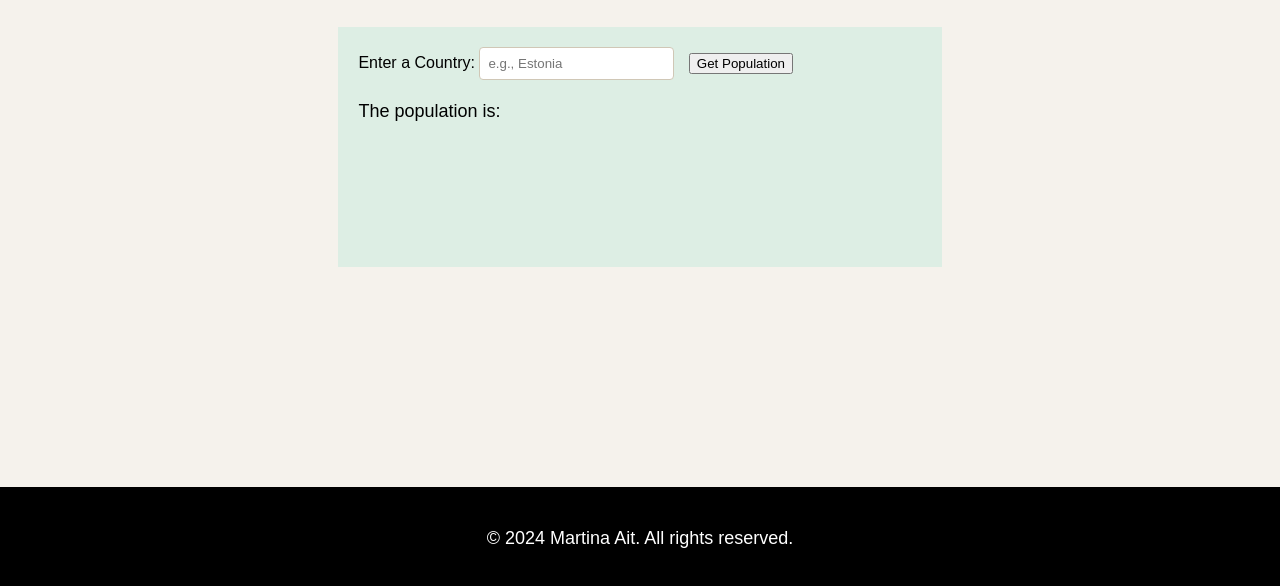
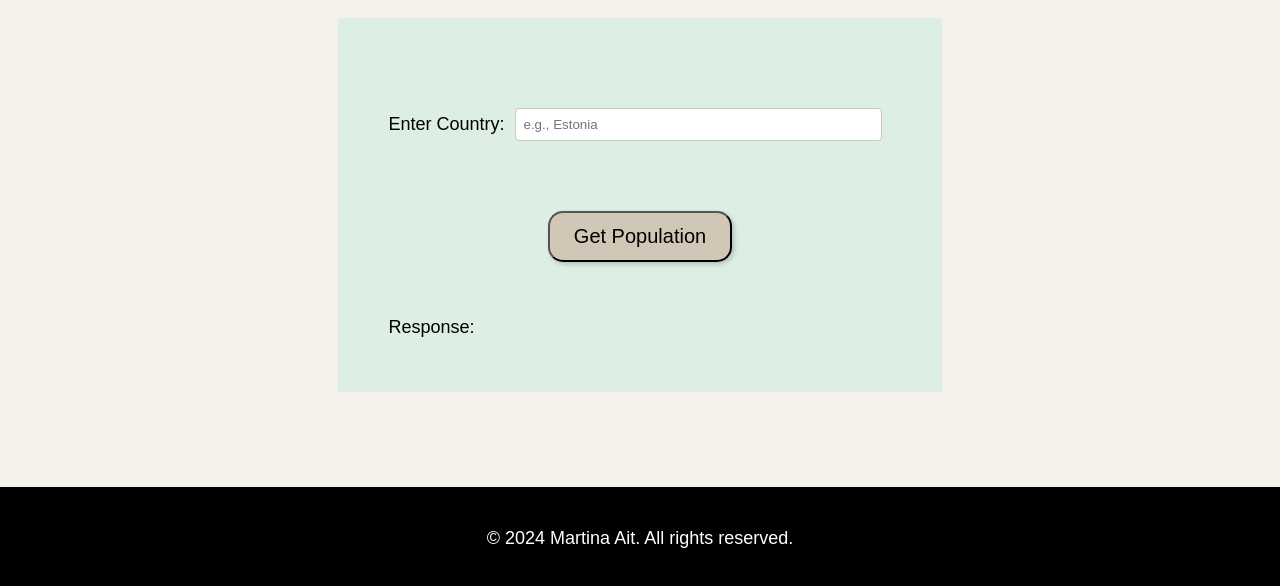
Before and after one commit to AITMAR-TAFE/Final-project, a plain HTML site: page example.html in a window 1280 px wide. Shown: the part 208-794 px from the top of the page. Drawn offline with Linux system fonts and the light colour scheme.

Commit message:
feat(example.html): add API call function and implement response displaying

```diff
--- a/assets/css/styles.css
+++ b/assets/css/styles.css
@@ -108,15 +108,54 @@ p {
     text-align: left;
 }
 
-form {
-    text-align: left;
-    padding: 20px;
-    margin-bottom: 20px;
-    margin-top: 30px;
+#populationForm {
+    display: grid;
+    grid-template-columns: 1fr;
+    row-gap: 10px;
+    max-width: 800px;
+    margin: 0 auto;
+    padding: 50px;
+    font-size: 18px;
     background-color:#ddeee4;
-    height: 200px;
 }
 
+.form-row {
+    margin-top: 40px;
+    display: flex;
+    align-items: center;
+}
+
+.form-label {
+    margin-right: 10px;
+}
+
+.button-row {
+    justify-content: center;
+}
+
+.form-input {
+    flex-grow: 1;
+    background-color: white;
+}
+
+.form-response {
+    margin-top: 10px;
+}
+
+.form-button {
+    display: inline-block;
+    padding: 12px 24px;
+    background-color: #d0c7b6;
+    text-decoration: none;
+    border-radius: 15px;
+    font-size: 20px;
+    box-shadow: 2px 2px 5px rgba(0, 0, 0, 0.2);
+    margin-top: 20px;
+}
+
+.form-button:hover {
+    background-color: #f0e8d9;
+}
 input {
     padding: 8px;
     margin-right: 10px;
--- a/assets/js/script.js
+++ b/assets/js/script.js
@@ -12,3 +12,31 @@ document.addEventListener("click", function(event) {
         mobileNav.classList.remove("show");
     }
 })
+
+document.getElementById('populationForm').addEventListener('submit', async function (e) {
+    e.preventDefault();
+
+    const country = document.getElementById('countryInput').value.trim();
+    const resultElement = document.getElementById('result');
+    resultElement.textContent = "Loading...";
+
+    try {
+        const response = await fetch(`https://api.api-ninjas.com/v1/population?country=${country}`, {
+            headers: {
+                'X-Api-Key': 'YaTiJRinkDZsKzunJpagpg==nt6gPSK0CL4Ps1HE',
+            }
+        });
+
+        const data = await response.json();
+        if (data?.historical_population && data.historical_population.length > 0) {
+            const latestData = data.historical_population[0];
+            const population = latestData.population.toLocaleString();
+            const year = latestData.year;
+            resultElement.textContent = `The population of ${country} in ${year} was ${population}.`;
+        } else {
+            resultElement.textContent = `No valid historical population data found for "${country}".`;
+        }
+    } catch (error) {
+        resultElement.textContent = "Error fetching data. Please try again.";
+    }
+});
--- a/example.html
+++ b/example.html
@@ -32,11 +32,17 @@
             <h1>What's the Population of your Country?</h1>
             <h1>Get the latest figures now!</h1>
             <form id="populationForm">
-                <label for="countryInput">Enter a Country:</label>
-                <input type="text" id="countryInput" placeholder="e.g., Estonia" required>
-                <button type="submit">Get Population</button>
-                <P>The population is:</P>
-                <p id="result"></p>
+                <section class="form-row">
+                    <label for="countryInput" class="form-label">Enter Country:</label>
+                    <input type="text" id="countryInput" placeholder="e.g., Estonia" required class="form-input">
+                </section>
+                <section class="form-row button-row">
+                    <button type="submit" class="form-button">Get Population</button>
+                </section>
+                <section class="form-row">
+                    <label for="result" class="form-label">Response:</label>
+                    <p id="result" class="form-response"></p>
+                </section>
             </form>
         </main>
         <footer>
```
